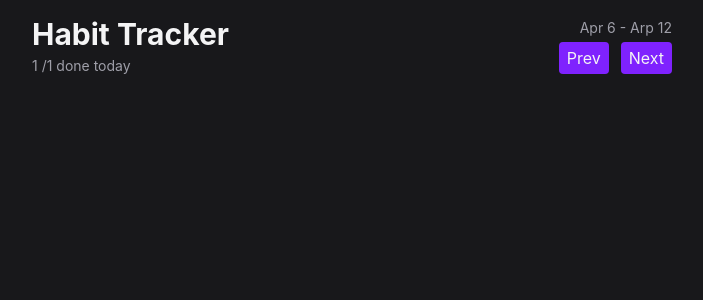
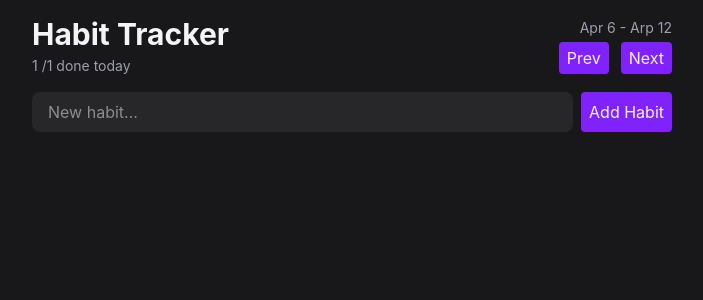
Before and after one commit to Naman-Parashar/Habit-tracker-react, a React (Vite) app: page / in a window 1280 px wide. Shown: the top 300 px of the page, without its empty margins (288-991 px from the left). Built offline with nearby package versions, Linux system fonts and the light colour scheme.

Commit message:
added form layout

```diff
--- a/src/App.tsx
+++ b/src/App.tsx
@@ -1,3 +1,4 @@
+import HabitForm from "./component/HabitForm";
 import Headers from "./component/Headers";
 
 function App() {
@@ -6,9 +7,11 @@ function App() {
       <div className="max-w-2xl mx-auto p-4 flex flex-col gap-4">
         {/* Headed */}
         <Headers />
+
+        {/* form */}
+        <HabitForm/>
+
       </div>
-
-      {/* form */}
 
       {/* List card */}
     </>
--- /dev/null
+++ b/src/component/HabitForm.tsx
@@ -0,0 +1,23 @@
+import Button from "./Button";
+
+function HabitForm() {
+  return (
+    <form className="flex gap-2">
+      <input
+        className="
+        flex-1
+        rounded-lg
+        bg-zinc-800
+        px-4 py-2
+        outline-none
+        focus-visible:ring-2
+        focus-visible:ring-violet-500"
+        type="text"
+        placeholder="New habit..."
+      />
+      <Button>Add Habit</Button>
+    </form>
+  );
+}
+
+export default HabitForm;
```
